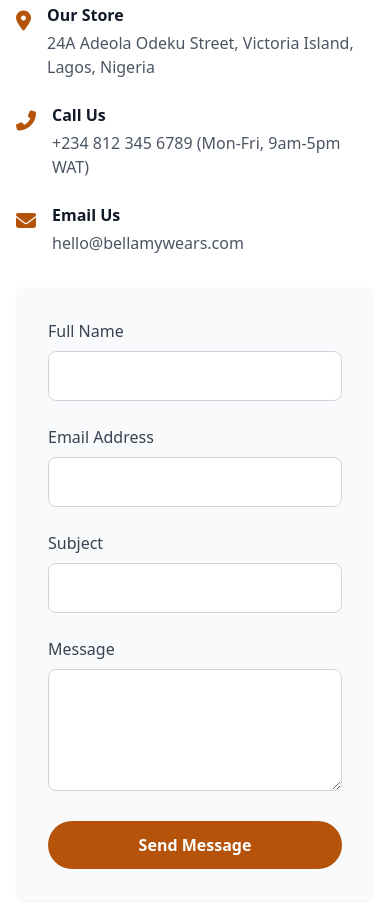
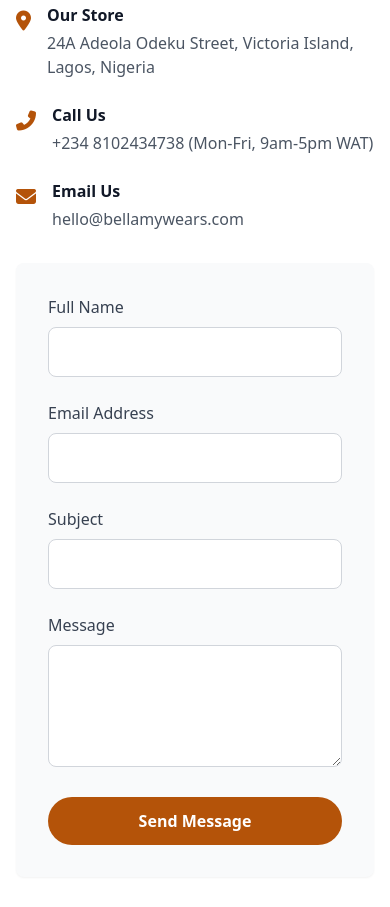
Before and after one commit to simplenation/fashion, a plain HTML site: page index.html in a window 390 px wide. Shown: the part 5314-6221 px from the top of the page. Drawn offline with nearby package versions, Linux system fonts and the light colour scheme.

Commit message:
updated html
changed phone number

```diff
--- a/index.html
+++ b/index.html
@@ -314,7 +314,7 @@
                             </div>
                             <div>
                                 <h3 class="font-bold text-gray-900 mb-1">Call Us</h3>
-                                <p class="text-gray-600">+234 812 345 6789 (Mon-Fri, 9am-5pm WAT)</p>
+                                <p class="text-gray-600">+234 8102434738 (Mon-Fri, 9am-5pm WAT)</p>
                             </div>
                         </div>
 
```
Also changed, not shown: steenjepsen-sewing-machine-1806100_1920.jpg (added).
